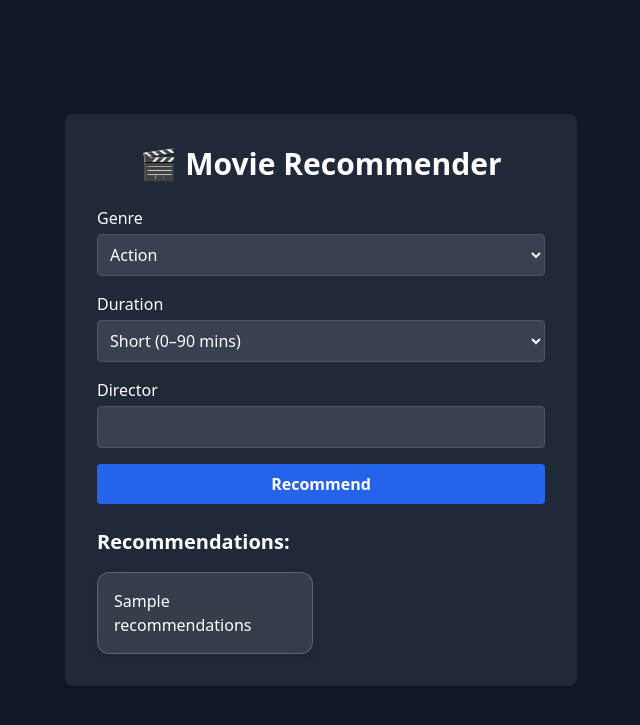
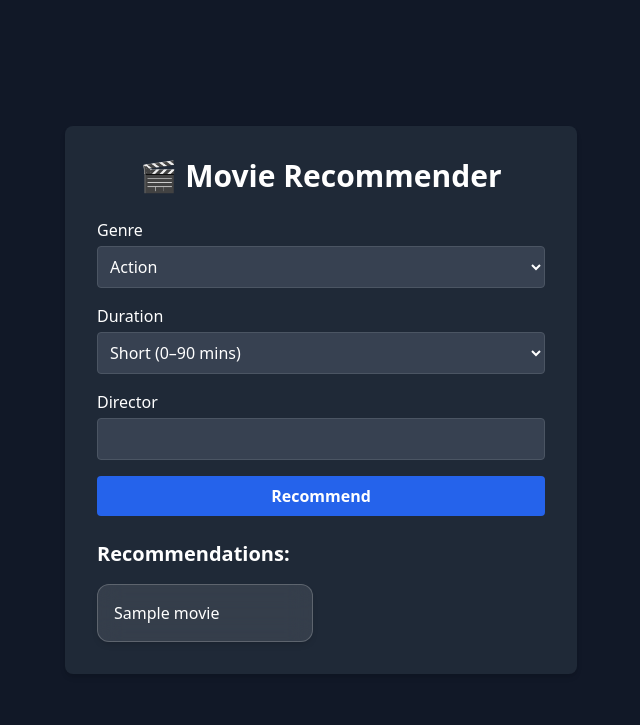
Before and after one commit to ShadowRaider12/Movie-Recommender, a Flask app: template templates/index.html in a window 1280 px wide. Shown: the top 725 px of the page, without its empty margins (319-959 px from the left). Run offline with Flask 3, Linux system fonts and the light colour scheme; the template is opened without the code that fills it: most values are stand-ins (such as "Sample title", 1, 10 or a date in 2020); some libraries are stand-ins or nearby versions.

Commit message:
fix for recs not showing

```diff
--- a/app.py
+++ b/app.py
@@ -23,10 +23,19 @@ def home():
                 duration if duration else "any",
                 director if director else None
             )
-            if not recommendations:
+            recs = recommend_movies(genre, duration, director)
+
+            if not recs:
                 flash("No matching movies found.", "info")
+                recommendations = []
+            else:
+                recommendations = [
+                    f"🎬 {movie[1]} | 🎭 {movie[2]} | Dir: {movie[3]} | ⏱ {movie[4]} mins"
+                    for movie in recs
+                ]
 
     return render_template("index.html", recommendations=recommendations)
 
+
 if __name__ == "__main__":
     app.run(debug=True)
--- a/templates/index.html
+++ b/templates/index.html
@@ -50,7 +50,7 @@
         <div class="mt-6">
             <h2 class="text-xl font-semibold text-white mb-4">Recommendations:</h2>
             <div class="grid grid-cols-1 md:grid-cols-2 gap-4">
-            {% for movie in recommendations.split('\n') if movie %}
+            {% for movie in recommendations %}
                 <div class="bg-white/10 text-white backdrop-blur-md rounded-xl p-4 shadow-md border border-white/20 transform transition-transform duration-300 hover:scale-105 hover:bg-white/20">
                 <p>{{ movie }}</p>
                 </div>
```
